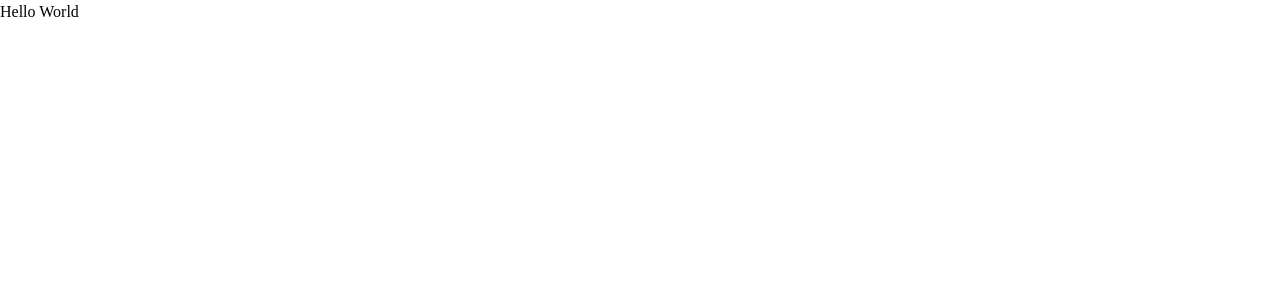
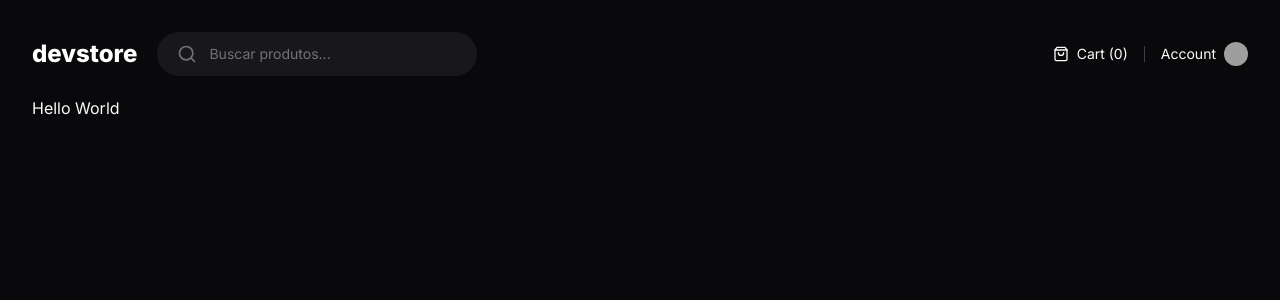
Before and after one commit to gabrielpaiv/devstore, a Next.js app: page / in a window 1280 px wide. Shown: the top 300 px of the page. Built offline with nearby package versions, Linux system fonts and the light colour scheme; grey boxes are pictures that could not be loaded.

Commit message:
Added Header

```diff
--- a/next.config.mjs
+++ b/next.config.mjs
@@ -1,4 +1,4 @@
 /** @type {import('next').NextConfig} */
-const nextConfig = {}
+const nextConfig = { images: { domains: ['github.com'] } }
 
 export default nextConfig
--- a/package.json
+++ b/package.json
@@ -9,6 +9,7 @@
     "lint": "next lint"
   },
   "dependencies": {
+    "lucide-react": "^0.438.0",
     "next": "14.2.7",
     "react": "^18",
     "react-dom": "^18"
--- /dev/null
+++ b/src/app/(store)/(home)/loading.tsx
@@ -0,0 +1,3 @@
+export default function HomeLoading() {
+  return <p>Carregando...</p>
+}
--- /dev/null
+++ b/src/app/(store)/layout.tsx
@@ -0,0 +1,11 @@
+import { Header } from '@/components/header'
+import { ReactNode } from 'react'
+
+export default function StoreLayout({ children }: { children: ReactNode }) {
+  return (
+    <div className="mx-auto grid min-h-screen w-full max-w-[1600px] grid-rows-app gap-5 p-8">
+      <Header />
+      {children}
+    </div>
+  )
+}
--- a/src/app/layout.tsx
+++ b/src/app/layout.tsx
@@ -14,8 +14,8 @@
   children: React.ReactNode
 }>) {
   return (
-    <html lang="en">
-      <body className={inter.variable}>{children}</body>
+    <html className={inter.variable} lang="pt">
+      <body className="bg-zinc-950 text-zinc-50 antialiased">{children}</body>
     </html>
   )
 }
--- /dev/null
+++ b/src/components/header.tsx
@@ -0,0 +1,43 @@
+import { Search, ShoppingBag } from 'lucide-react'
+import Image from 'next/image'
+import Link from 'next/link'
+
+export function Header() {
+  return (
+    <div className="flex items-center justify-between">
+      <div className="flex items-center gap-5">
+        <Link href="/" className="text-2xl font-extrabold text-white">
+          devstore
+        </Link>
+        <form
+          action=""
+          className="flex w-[320px] items-center gap-3 rounded-full bg-zinc-900 px-5 py-3 ring-zinc-700"
+        >
+          <Search className="h-5 w-5 text-zinc-500" />
+
+          <input
+            placeholder="Buscar produtos..."
+            className="flex-1 bg-transparent text-sm outline-none placeholder:text-zinc-500"
+          />
+        </form>
+      </div>
+      <div className="flex items-center gap-4">
+        <div className="flex items-center gap-2">
+          <ShoppingBag className="w-4 h-4" />
+          <span className="text-sm">Cart (0)</span>
+        </div>
+        <div className="w-px h-4 bg-zinc-700"></div>
+        <Link href="/" className="flex items-center gap-2 hover:underline">
+          <span className="text-sm">Account</span>
+          <Image
+            src="https://github.com/gabrielpaiv.png"
+            className="h-6 w-6 rounded-full"
+            width={24}
+            height={24}
+            alt=""
+          />
+        </Link>
+      </div>
+    </div>
+  )
+}
--- a/tailwind.config.ts
+++ b/tailwind.config.ts
@@ -10,6 +10,9 @@
     fontFamily: {
       sans: 'var(--font-inter)',
     },
+    gridTemplateRows: {
+      app: 'min-content max-content',
+    },
   },
   plugins: [],
 }
```
Also changed, not shown: src/app/(store)/(home)/page.tsx (renamed from src/app/page.tsx), src/app/icon.png (added).
